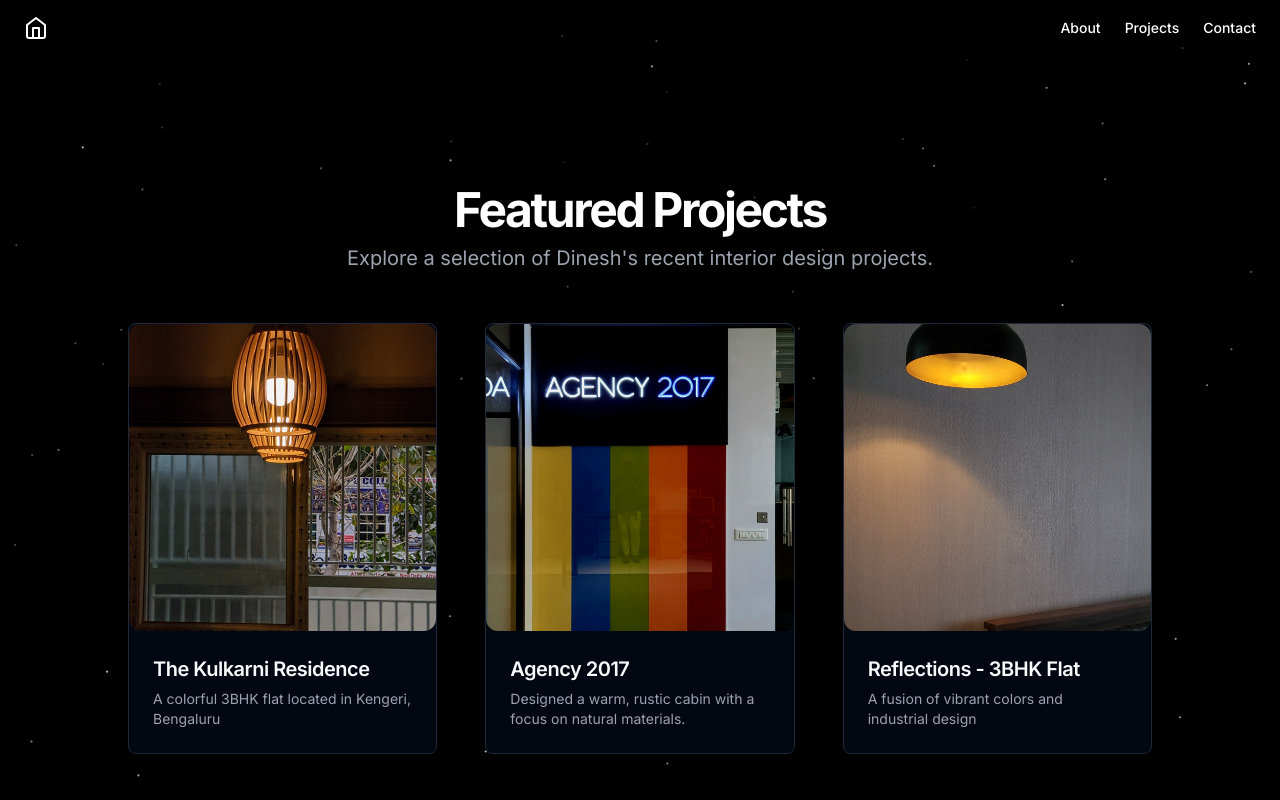
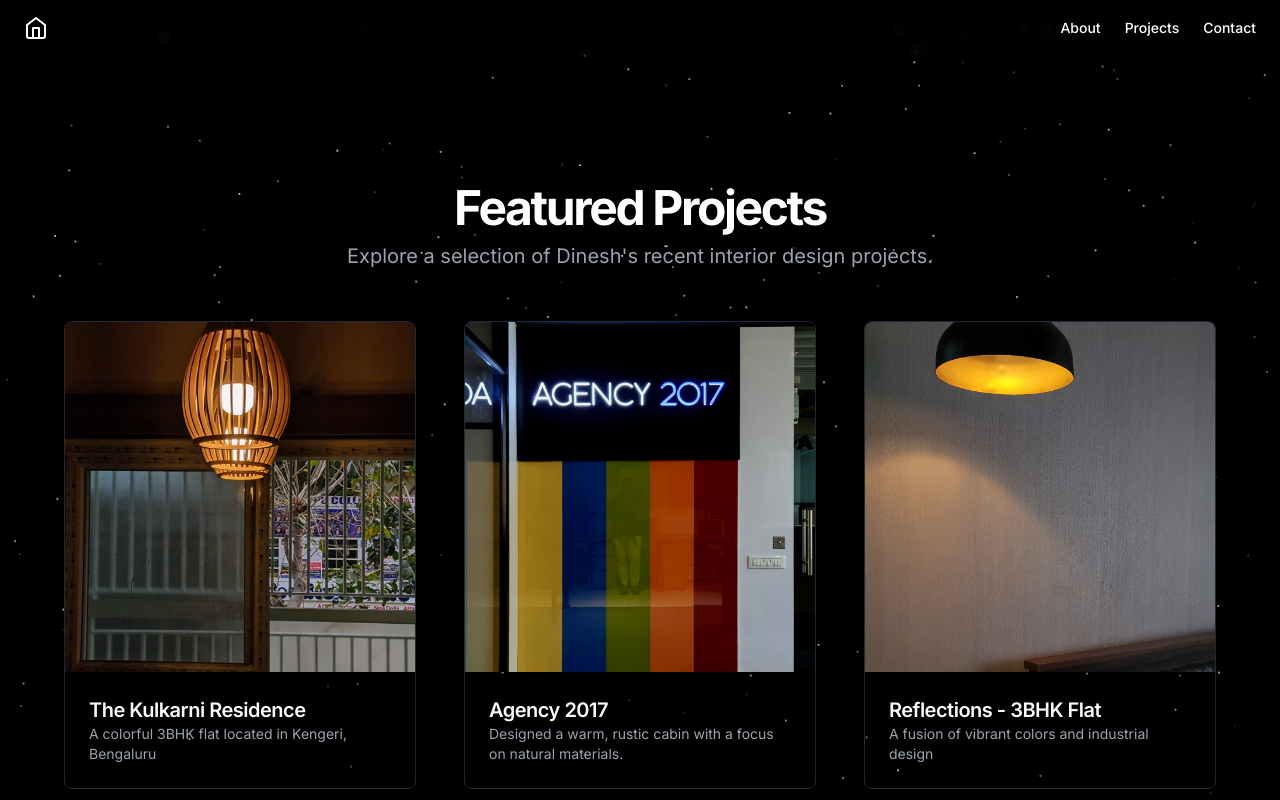
Before and after one commit to M0hammedImran/dinesh-blog, a Next.js app: page /projects in a window 1280 px wide. Shown: the top 800 px of the page. Built offline with nearby package versions, Linux system fonts and the light colour scheme.

Commit message:
Refactor layout and update page component

```diff
--- a/src/app/about/page.tsx
+++ b/src/app/about/page.tsx
@@ -1,8 +1,8 @@
 import Image from "next/image";
 
-export default function Component() {
+export default function about() {
 	return (
-		<div className="min-h-[calc(100svh-121px)]">
+		<div className="min-h-[calc(100svh-146px)]">
 			<section className="w-full flex justify-center py-12 md:py-24 lg:py-32 xl:py-48">
 				<div className="container px-4 md:px-6">
 					<div className="grid gap-6 lg:grid-cols-[1fr_400px] lg:gap-12 xl:grid-cols-[1fr_600px]">
--- a/src/app/blog/layout.tsx
+++ /dev/null
@@ -1,16 +0,0 @@
-import Particles from "@/components/particles";
-import type { ReactNode } from "react";
-
-export default function layout({ children }: { children: ReactNode }) {
-	return (
-		<div className="overflow-x-hidden w-screen">
-			<div className="hidden w-screen h-px animate-glow md:block animate-fade-left bg-gradient-to-r from-zinc-300/0 via-zinc-300/50 to-zinc-300/0" />
-			<Particles
-				className="absolute inset-0 -z-10 animate-fade-in"
-				quantity={100}
-			/>
-
-			{children}
-		</div>
-	);
-}
--- a/src/app/contact/page.tsx
+++ b/src/app/contact/page.tsx
@@ -5,7 +5,7 @@ import { Textarea } from "@/components/ui/textarea";
 export default function Page() {
 	return (
 		<section
-			className="w-full min-h-[calc(100svh-121px)] flex justify-center py-12 md:py-24 lg:py-32"
+			className="w-full min-h-[calc(100svh-146px)] flex justify-center py-12 md:py-24 lg:py-32"
 			id="contact"
 		>
 			<div className="container flex items-center justify-center flex-col gap-4 px-4 text-center md:px-6">
--- a/src/app/layout.tsx
+++ b/src/app/layout.tsx
@@ -63,13 +63,13 @@ export default function RootLayout({ children }: RootLayoutProps) {
 		>
 			<body className={cn(inter.className, "w-screen overflow-x-hidden")}>
 				<ClientLayout>
-					<div className="hidden w-full h-px animate-glow md:block animate-fade-left bg-gradient-to-r from-zinc-300/0 via-zinc-300/50 to-zinc-300/0" />
+					<div className="hidden absolute top-0 w-full h-px animate-glow md:block animate-fade-left bg-gradient-to-r from-zinc-300/0 via-zinc-300/50 to-zinc-300/0" />
 					<Particles
-						className="absolute inset-0 -z-10 animate-fade-in"
-						quantity={100}
+						className="fixed inset-0 -z-10 animate-fade-in"
+						quantity={500}
 					/>
 
-					<main className="flex flex-col min-h-[100svh]">{children}</main>
+					<main className="flex flex-col">{children}</main>
 				</ClientLayout>
 			</body>
 		</html>
--- a/src/app/projects/page.tsx
+++ b/src/app/projects/page.tsx
@@ -1,8 +1,7 @@
-import Particles from "@/components/particles";
 import {
 	Card,
+	CardContent,
 	CardDescription,
-	CardHeader,
 	CardTitle,
 } from "@/components/ui/card";
 import Image from "next/image";
@@ -32,12 +31,7 @@ const projects = [
 
 export default function Page() {
 	return (
-		<div className="overflow-x-hidden">
-			<div className="hidden w-full h-px animate-glow md:block animate-fade-left bg-gradient-to-r from-zinc-300/0 via-zinc-300/50 to-zinc-300/0" />
-			<Particles
-				className="absolute inset-0 -z-10 animate-fade-in"
-				quantity={100}
-			/>
+		<div className="overflow-x-hidden min-h-[calc(100svh-146px)]">
 			<section
 				className="w-full flex justify-center py-12 md:py-24 lg:py-32"
 				id="projects"
@@ -54,21 +48,21 @@ export default function Page() {
 							</p>
 						</div>
 					</div>
-					<div className="mx-auto grid max-w-5xl grid-cols-1 gap-6 py-12 sm:grid-cols-2 lg:grid-cols-3 lg:gap-12">
+					<div className="mx-auto grid max-w-6xl grid-cols-1 gap-6 py-12 sm:grid-cols-2 lg:grid-cols-3 lg:gap-12">
 						{projects.map((project) => (
 							<Link key={project.href} href={project.href}>
-								<Card>
+								<Card className="overflow-hidden !bg-transparent">
 									<Image
 										alt={project.title}
-										className="mx-auto aspect-square overflow-hidden rounded-xl object-cover object-center sm:w-full"
+										className="mx-auto aspect-square object-cover object-center sm:w-full"
 										height="550"
 										src={project.image}
 										width="550"
 									/>
-									<CardHeader>
+									<CardContent className="mt-6">
 										<CardTitle className="text-xl">{project.title}</CardTitle>
 										<CardDescription>{project.description}</CardDescription>
-									</CardHeader>
+									</CardContent>
 								</Card>
 							</Link>
 						))}
--- a/src/components/navbar.tsx
+++ b/src/components/navbar.tsx
@@ -3,7 +3,7 @@ import Link from "next/link";
 
 export default function Navbar() {
 	return (
-		<header className="px-4 lg:px-6 h-14 flex items-center">
+		<header className="px-4 lg:px-6 h-14 sticky top-0 backdrop-blur-sm flex items-center">
 			<Link className="flex items-center justify-center" href="/">
 				<HomeIcon className="h-6 w-6" />
 				<span className="sr-only">M Dinesh's Portfolio</span>
```
